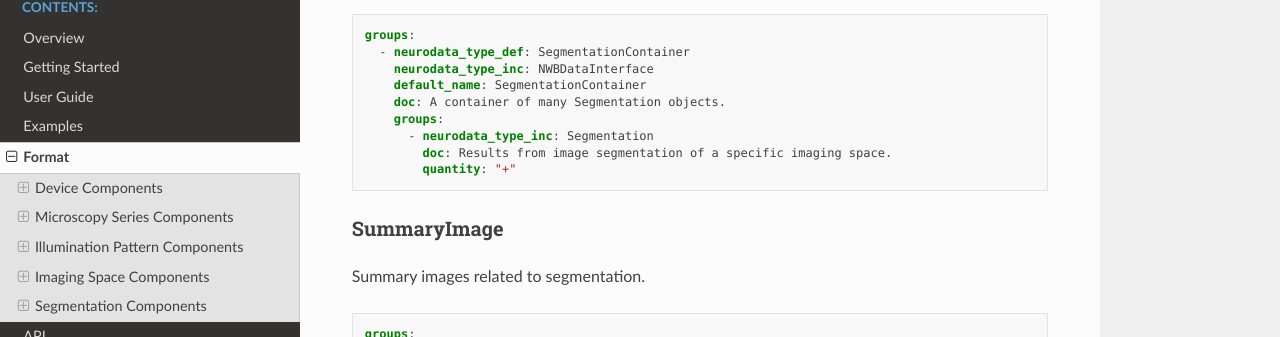
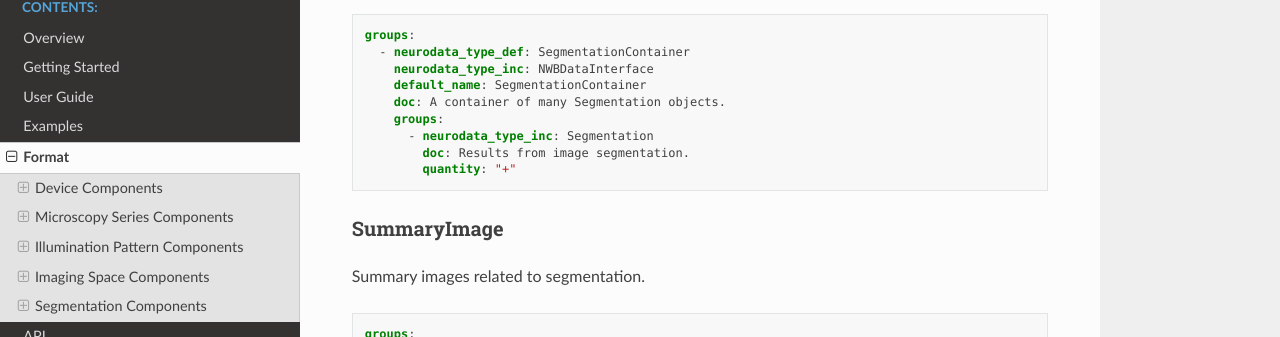
Before and after one commit to catalystneuro/ndx-microscopy, a Sphinx documentation site: the page built from docs/source/format.rst, in a window 1280 px wide and 900 px high, scrolled down 10499 px. Shown: the part 114-451 px from the top of the window. Built offline with Sphinx 7.4.7 and the Read the Docs theme 3.1.0, drawn with Linux system fonts in a browser that asks for light colours.

Commit message:
Eliminate the reference to one ImagingSpace in the `SegmentationContainer" doc

```diff
--- a/docs/source/format.rst
+++ b/docs/source/format.rst
@@ -587,7 +587,7 @@ Container for multiple segmentations.
         doc: A container of many Segmentation objects.
         groups:
           - neurodata_type_inc: Segmentation
-            doc: Results from image segmentation of a specific imaging space.
+            doc: Results from image segmentation.
             quantity: "+"
 
 SummaryImage
```
Also changed, not shown: 1 other file.
